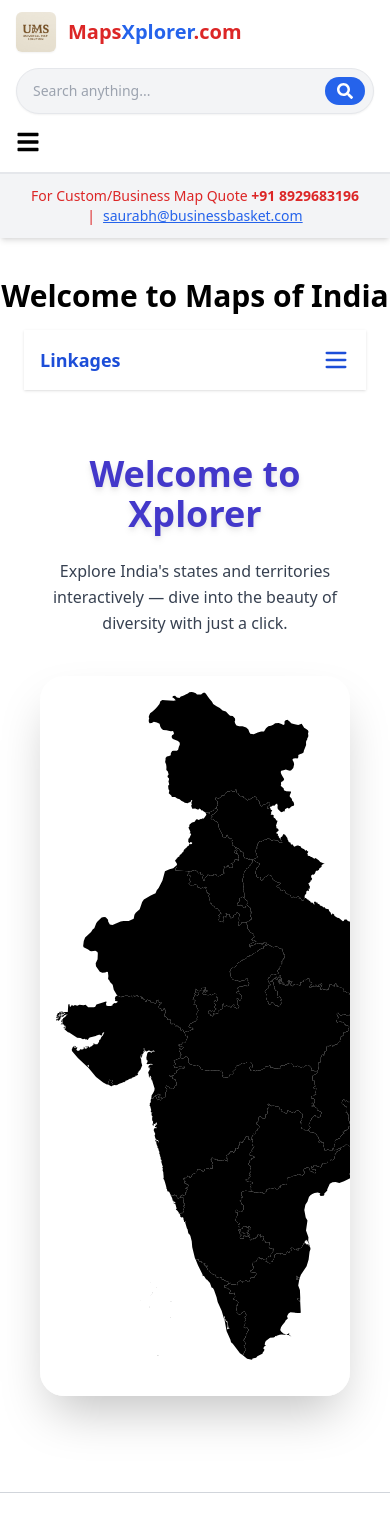
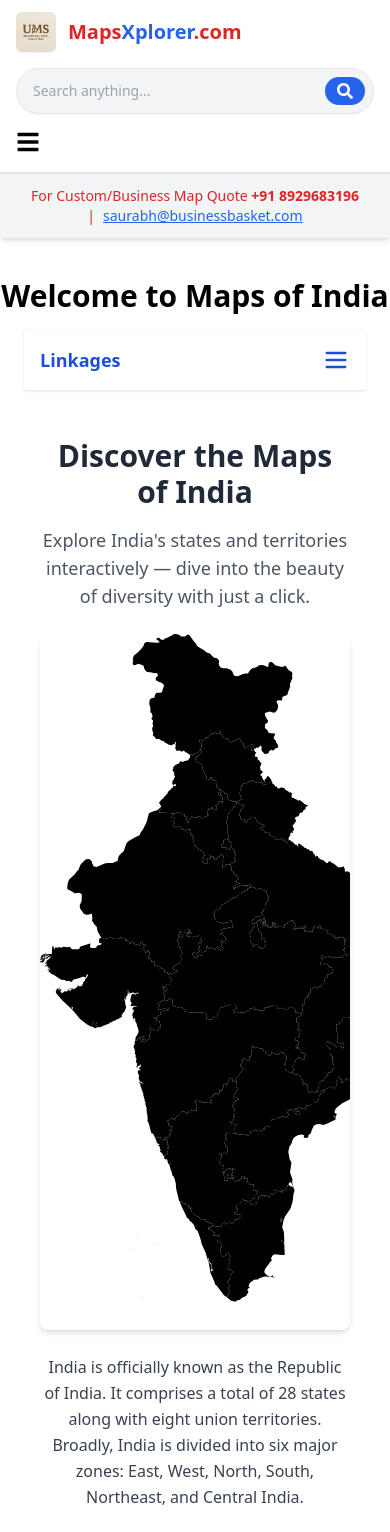
Before and after one commit to surajAlter/mapIndia, a React (Create React App) app: page / in a window 390 px wide. Shown: the top 1532 px of the page. Built offline with nearby package versions, Linux system fonts and the light colour scheme.

Commit message:
responsive3

```diff
--- a/src/components/WelcomeSection.js
+++ b/src/components/WelcomeSection.js
@@ -1,6 +1,6 @@
 import React, { useEffect } from "react";
 import { useNavigate } from "react-router-dom";
-import { ReactComponent as IndiaMap } from "../assets/pol/India.svg"; // Make sure this path is correct
+import { ReactComponent as IndiaMap } from "../assets/pol/India.svg"; // Updated import
 
 const idToSlugMap = {
   "IN-AN": "andaman-nicobar",
@@ -45,77 +45,52 @@
 const WelcomeSection = () => {
   const navigate = useNavigate();
 
+  // Effect hook to handle SVG path click events
   useEffect(() => {
     const svg = document.getElementById("india-svg");
     if (!svg) return;
-
     const paths = svg.querySelectorAll("path");
 
-    const handleMouseEnter = (path) => {
-      path.style.opacity = 0.8;
-    };
+    // Attach click event listeners to each state path
+    paths.forEach((path) => {
+      const slug = idToSlugMap[path.id];
+      if (!slug) return; // Skip if there's no corresponding slug
 
-    const handleMouseLeave = (path) => {
-      path.style.opacity = 1;
-    };
+      path.style.cursor = "pointer"; // Change cursor to pointer
 
-    const handleClick = (slug) => {
-      navigate(`/states/${slug}`);
-    };
+      const onClick = () => navigate(`/states/${slug}`); // Navigate to respective state page
+      path.addEventListener("click", onClick);
 
-    paths.forEach((path) => {
-      const stateId = path.id;
-      const slug = idToSlugMap[stateId];
-
-      if (slug) {
-        path.style.cursor = "pointer";
-        path.style.transition = "opacity 0.3s ease"; // Only opacity transition
-
-        // Define the event handlers
-        const onMouseEnter = () => handleMouseEnter(path);
-        const onMouseLeave = () => handleMouseLeave(path);
-        const onClick = () => handleClick(slug);
-
-        // Save them to the DOM node to clean up later
-        path.__onMouseEnter = onMouseEnter;
-        path.__onMouseLeave = onMouseLeave;
-        path.__onClick = onClick;
-
-        path.addEventListener("mouseenter", onMouseEnter);
-        path.addEventListener("mouseleave", onMouseLeave);
-        path.addEventListener("click", onClick);
-      }
+      // Cleanup function
+      return () => path.removeEventListener("click", onClick);
     });
-
-    return () => {
-      paths.forEach((path) => {
-        const stateId = path.id;
-        const slug = idToSlugMap[stateId];
-
-        if (slug && path.__onMouseEnter && path.__onMouseLeave && path.__onClick) {
-          path.removeEventListener("mouseenter", path.__onMouseEnter);
-          path.removeEventListener("mouseleave", path.__onMouseLeave);
-          path.removeEventListener("click", path.__onClick);
-        }
-      });
-    };
   }, [navigate]);
 
   return (
-    <section className="w-full max-w-6xl mx-auto px-4 md:px-8 py-10">
-      <h2 className="text-4xl md:text-5xl font-extrabold text-center text-indigo-700 mb-6 drop-shadow-md">
-        Welcome to Xplorer
+    <section className="flex flex-col items-center text-center px-4 py-6">
+      <h2 className="text-3xl md:text-4xl font-bold text-gray-800 mb-4">
+        Discover the Maps of India
       </h2>
-      <p className="text-gray-700 text-center text-base md:text-lg leading-relaxed mb-10">
+      <p className="text-lg text-gray-600 mb-6">
         Explore India's states and territories interactively — dive into the beauty of diversity with just a click.
       </p>
 
-      {/* Responsive Scrollable Map */}
-      <div className="w-full overflow-x-auto rounded-3xl shadow-2xl bg-white p-4 md:p-6 hover:shadow-3xl transition-all duration-500">
-        <div className="inline-block min-w-[600px] max-w-[1000px] mx-auto">
-          <IndiaMap id="india-svg" className="w-full h-auto" />
-        </div>
-      </div>
+      {/* SVG map is now clickable */}
+      <IndiaMap
+        id="india-svg"
+        className="w-full max-w-3xl rounded-lg shadow-md"
+      />
+
+      <p className="mt-6 max-w-3xl text-gray-700 leading-relaxed">
+        India is officially known as the Republic of India. It comprises a total of 28 states along with eight union territories. Broadly, India is divided into six major zones: East, West, North, South, Northeast, and Central India.
+      </p>
+
+      <button
+        onClick={() => navigate("/maps/india")}
+        className="mt-6 px-6 py-2 bg-blue-600 text-white rounded-lg shadow hover:bg-blue-700 transition"
+      >
+        Explore All Maps
+      </button>
     </section>
   );
 };
```
